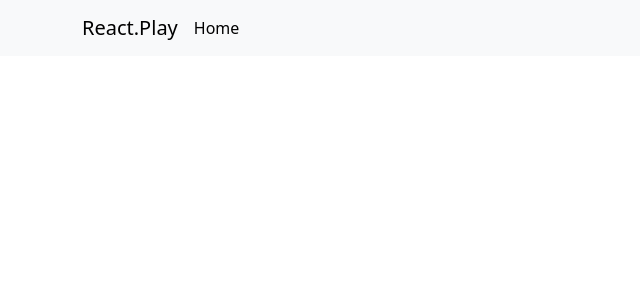
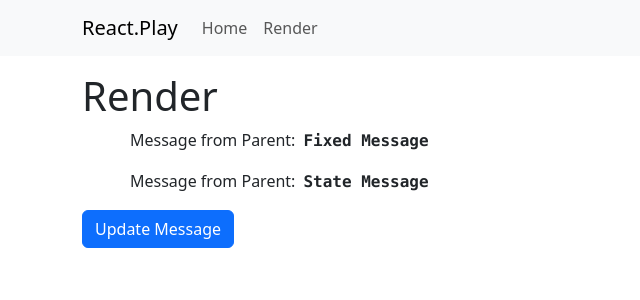
Before and after one commit to indra4you/React.Play, a React (Create React App) app: page /render in a window 1280 px wide. Before the commit this address had no page. Shown: the top 300 px of the page, without its empty margins (0-640 px from the left). Built offline with nearby package versions, Linux system fonts and the light colour scheme.

Commit message:
Render page

```diff
--- a/src/App.tsx
+++ b/src/App.tsx
@@ -13,6 +13,7 @@ import {
 } from './components';
 import {
     HomePage,
+    RenderPage,
 } from './pages';
 
 
@@ -28,6 +29,7 @@ export class App extends Component<PropsWithChildren> {
                 <div className='container'>
                     <Routes>
                         <Route path="/" Component={ HomePage } />
+                        <Route path="/render" Component={ RenderPage } />
                     </Routes>
                 </div>
             </>
--- a/src/components/NavBar.tsx
+++ b/src/components/NavBar.tsx
@@ -10,19 +10,21 @@ export class NavBarComponent extends Component {
         console.log(NavBarComponent.name, ': Rendering...');
 
         return (
-            <nav className='navbar bg-body-tertiary'>
+            <nav className='navbar navbar-expand bg-body-tertiary'>
                 <div className='container'>
                     <span className='navbar-brand mb-0 h1'>
                         React.Play
                     </span>
 
-                    <ul className='navbar-nav me-auto mb-2 mb-lg-0'>
-                        <li className='nav-item'>
-                            <Link to="/" className='nav-link active'>
-                                Home
-                            </Link>
-                        </li>
-                    </ul>
+                    <div className='navbar-nav me-auto'>
+                        <Link to="/" className='nav-link'>
+                            Home
+                        </Link>
+
+                        <Link to="/render" className='nav-link'>
+                            Render
+                        </Link>
+                    </div>
                 </div>
             </nav>
         );
--- a/src/pages/home/HomePage.tsx
+++ b/src/pages/home/HomePage.tsx
@@ -1,7 +1,7 @@
 import {
     Component,
     ReactNode
-} from 'react'
+} from 'react';
 
 export class HomePage extends Component {
     public render(
--- a/src/pages/index.ts
+++ b/src/pages/index.ts
@@ -1 +1,2 @@
 export * from './home';
+export * from './render';
--- /dev/null
+++ b/src/pages/render/RenderPage.tsx
@@ -0,0 +1,57 @@
+import {
+    Component,
+    ReactNode
+} from 'react';
+
+import {
+    MessageComponent,
+} from './components';
+
+export type RenderPageProps = {
+}
+
+export type RenderPageState = {
+    message: string;
+    counter: number;
+}
+
+export class RenderPage extends Component<RenderPageProps, RenderPageState> {
+    constructor(
+        props: RenderPageProps,
+    ) {
+        super(props);
+
+        this.state = {
+            message: 'State Message',
+            counter: 0,
+        };
+
+        this.onUpdateMessageClicked = this.onUpdateMessageClicked.bind(this);
+    }
+
+    public onUpdateMessageClicked(
+    ): void {
+        this.setState({
+            counter: this.state.counter + 1,
+            message: `Updated Message - ( ${ this.state.counter + 1 } times )`,
+        }, () => {
+            console.log(RenderPage.name, ': State Changed...');
+        });
+    }
+
+    public render(
+    ): ReactNode {
+        console.log(RenderPage.name, ': Rendering...');
+
+        return (
+            <>
+                <h1 className='mt-3'>Render</h1>
+
+                <MessageComponent message='Fixed Message'></MessageComponent>
+                <MessageComponent message={ this.state.message ?? 'Yet to Set' }></MessageComponent>
+
+                <button onClick={ this.onUpdateMessageClicked } className='btn btn-primary'>Update Message</button>
+            </>
+        )
+    }
+}
--- /dev/null
+++ b/src/pages/render/components/MessageComponent.tsx
@@ -0,0 +1,22 @@
+import {
+    Component,
+    ReactNode
+} from 'react';
+
+export type MessageComponentProps = {
+    message: string;
+}
+
+export class MessageComponent extends Component<MessageComponentProps> {
+    public render(
+    ): ReactNode {
+        console.log(MessageComponent.name, ': Rendering...', this.props.message);
+
+        return (
+            <p>
+                <span className='ps-5'>Message from Parent:</span>
+                <span className='ps-2 font-monospace fw-semibold'>{ this.props.message }</span>
+            </p>
+        );
+    }
+}
--- /dev/null
+++ b/src/pages/render/components/index.ts
@@ -0,0 +1 @@
+export * from './MessageComponent';
--- /dev/null
+++ b/src/pages/render/index.ts
@@ -0,0 +1 @@
+export * from './RenderPage';
```
Also changed, not shown: src/Routes.tsx (deleted).
